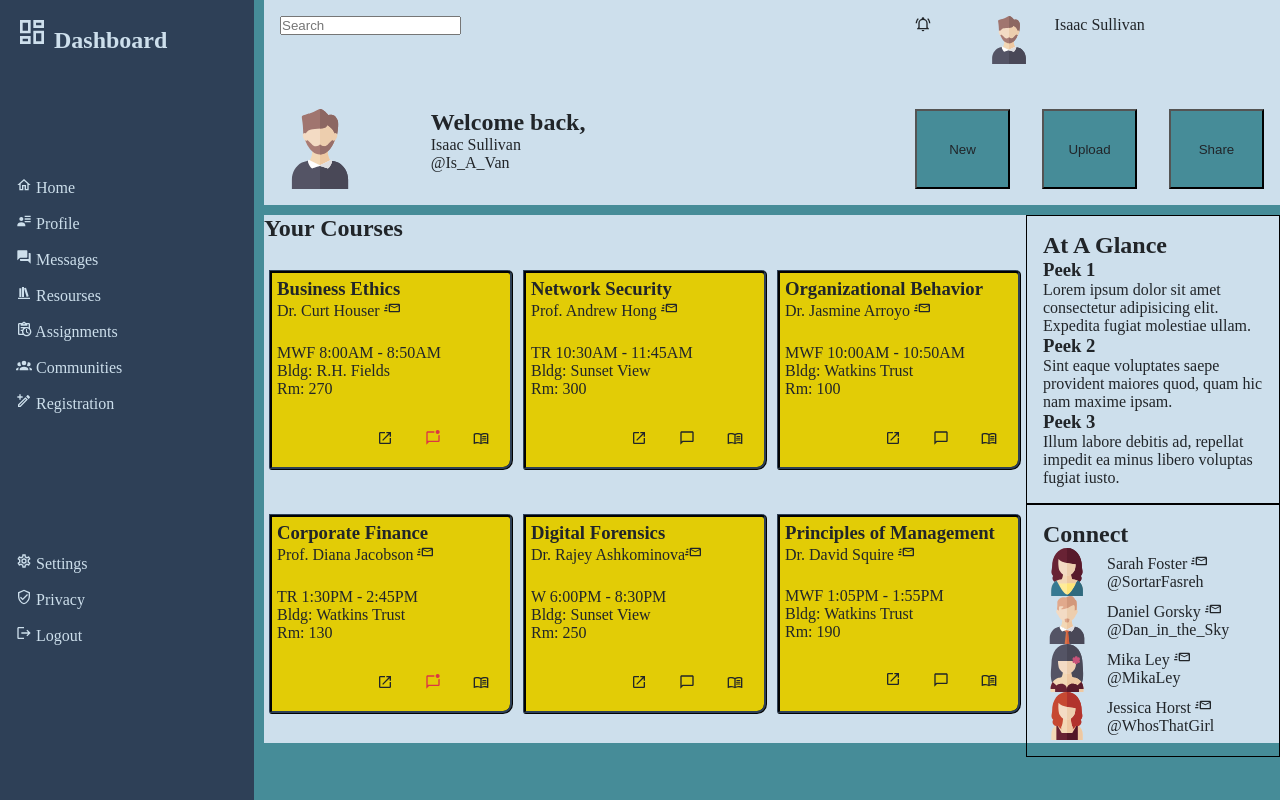
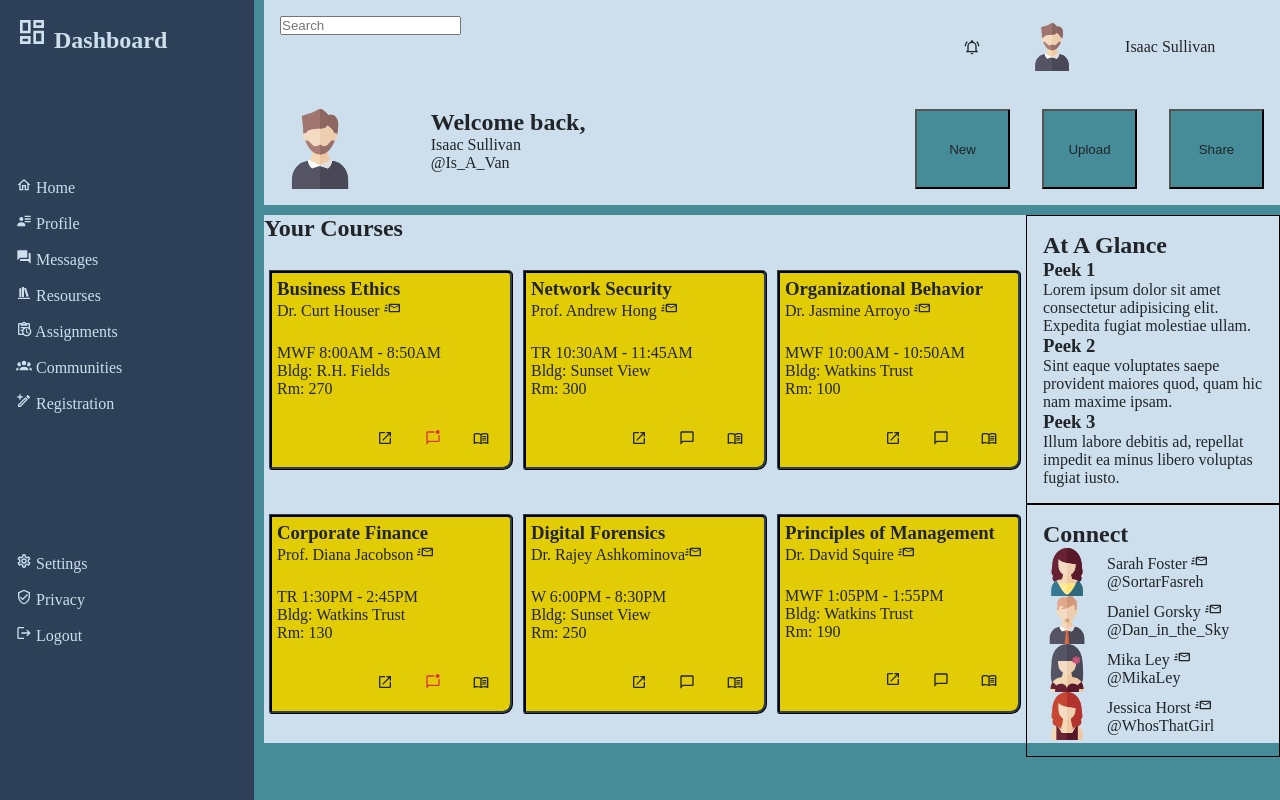
Before and after one commit to jorobertmac/dashboard, a plain HTML site: page index.html in a window 1280 px wide. Drawn offline with Linux system fonts and the light colour scheme.

Commit message:
Center profile grid area contents

```diff
--- a/style.css
+++ b/style.css
@@ -87,11 +87,13 @@ nav li {
 .profile {
   grid-area: profile;
 
-  display: grid;
-  grid-template-columns: 1fr 1fr 3fr;
+  display: flex;
 
   padding: 1em;
   background-color: var(--base-color);
+
+  align-items: center;
+  justify-content: space-evenly;
 }
 .greeting {
   grid-area: greeting;
```
